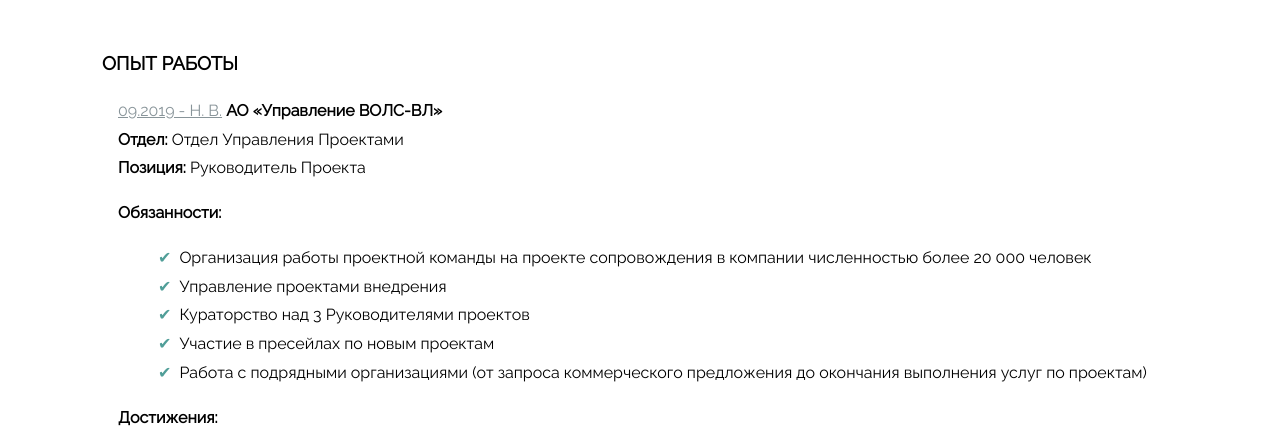
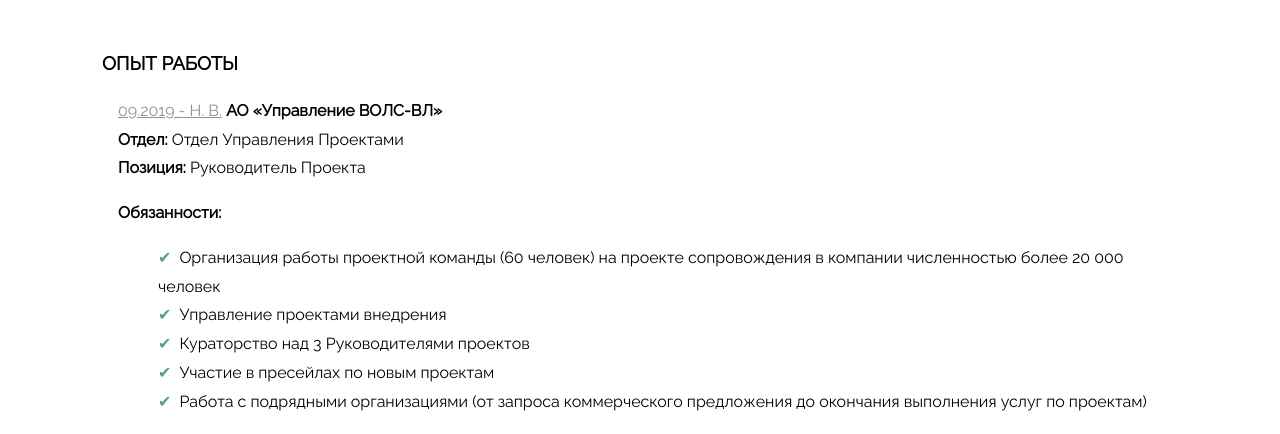
Before and after one commit to opisaruk/opisaruk.github.io, a plain HTML site: page index.html in a window 1280 px wide. Shown: the part 575-1009 px from the top of the page. Drawn offline with Linux system fonts and the light colour scheme.

Commit message:
Update index.html
work experience update

```diff
--- a/index.html
+++ b/index.html
@@ -40,7 +40,7 @@
           <div>
             <p><strong>Обязанности:</strong></p>
             <ul class="job-description">
-              <li>Организация работы проектной команды на проекте сопровождения в компании численностью более 20 000 человек </li>
+              <li>Организация работы проектной команды (60 человек) на проекте сопровождения в компании численностью более 20 000 человек </li>
               <li>Управление проектами внедрения </li>
               <li>Кураторство над 3 Руководителями проектов</li>
               <li>Участие в пресейлах по новым проектам</li>
```
